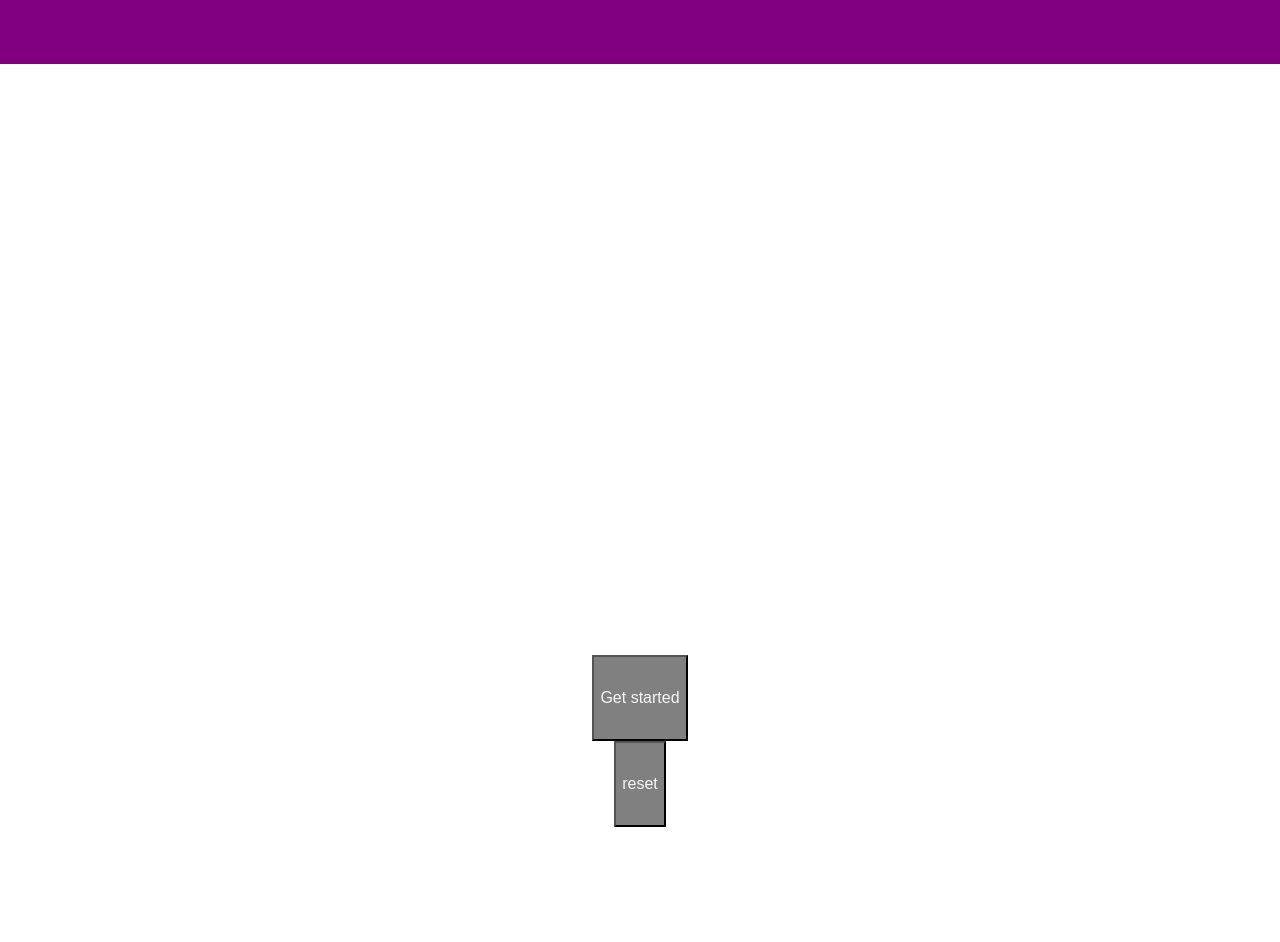
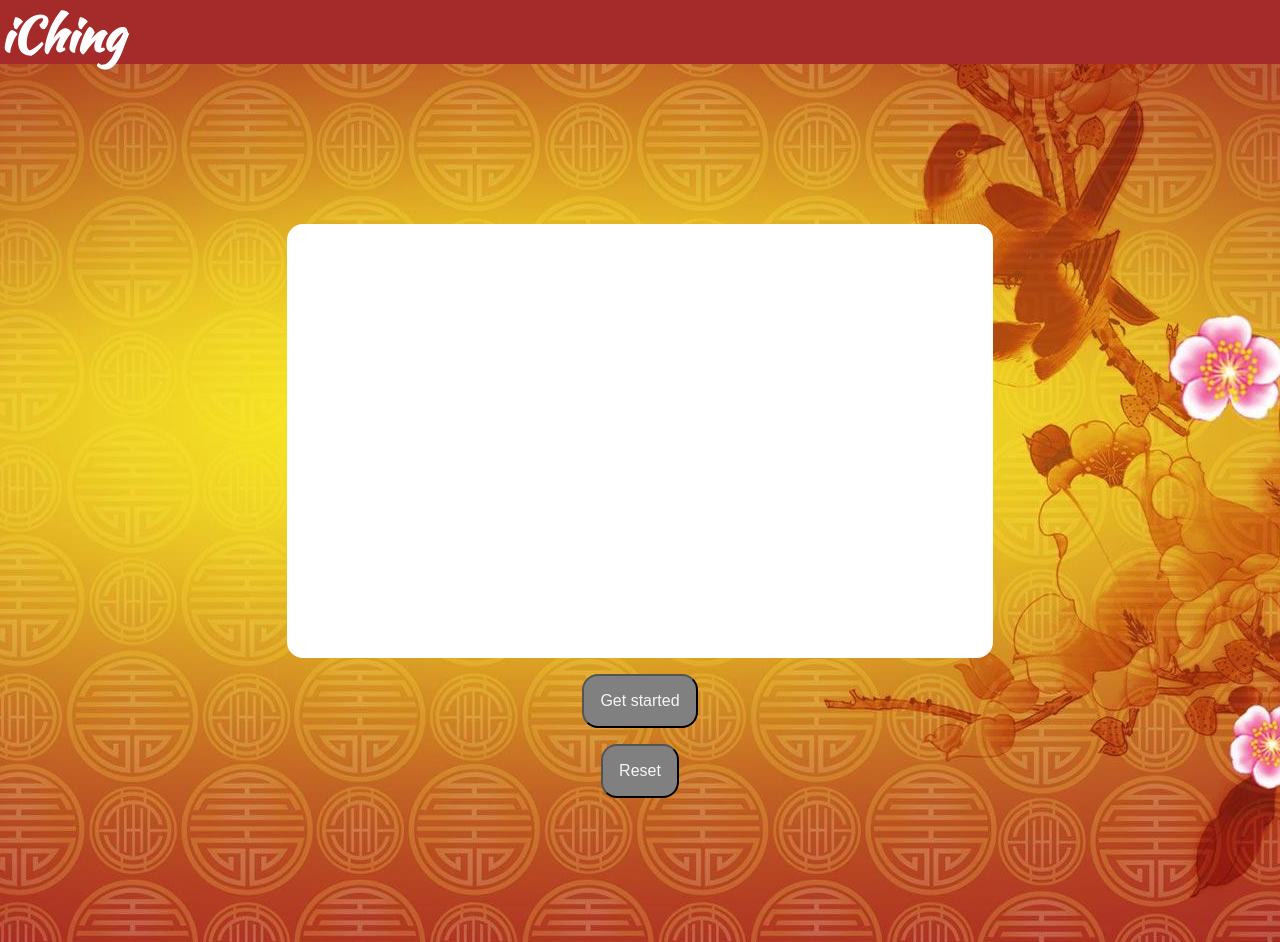
Before and after one commit to lotusgraham/ichingtool, a plain HTML site: page index.html in a window 1280 px wide. Drawn offline with nearby package versions, Linux system fonts and the light colour scheme.

Commit message:
change background. add button styles, and header.

```diff
--- a/css/main.css
+++ b/css/main.css
@@ -1,28 +1,46 @@
+@import url(https://fonts.googleapis.com/css?family=Kaushan+Script);
+
 header {
 padding:0;
 margin:0;
 border:0;
-background-color:purple;
+background-color:brown;
 height: 4rem;
-width: 100%
+width: 100%;
+margin-bottom: 10rem;
+}
+
+h1{
+  margin:0 auto;
+  font-family: 'Kaushan Script';
+  text-align: center;
+  position: fixed;
+  color:white;
+  font-size:3rem;
+}
+
+body{
+  background: url(../images/bg.jpg) no-repeat center center fixed;
 }
 
 div.hexblock{
+  border-radius: 1rem;
     display: block;
     text-align: center;
-    margin: 10rem auto;
+    margin: 0 auto;
     width: 700;
     max-width: 700px;
     border: 3px solid white;
     line-height: 5;
     background-color: white;
+    margin-bottom: 1rem;
 }
 
 div.changingdot{
   height: 2rem;
   float: left;
 display: block;
-width: 4%;
+width: 5%;
 background-color: gray;
 margin: 0 7%;
 height: 2rem;
@@ -33,7 +51,7 @@ div.changingdot-hidden{
   height: 2rem;
   float: left;
 display: block;
-width: 4%;
+width: 5%;
 background-color: white;
 margin: 0 7%;
 height: 2rem;
@@ -65,11 +83,16 @@ li{
 }
 
 button{
+  border-radius: 1rem;
   text-transform: center;
   display: block;
-  margin:0 auto;
+  margin:1rem auto;
   background-color: gray;
 color: whitesmoke;
+padding:1rem;
+}
+#resetbutton{
+  margin-bottom: 9rem;
 }
 
 .twosolidlines > div.lines {
@@ -88,7 +111,7 @@ color: whitesmoke;
   width: 40%;
   border-radius: 25px;
   margin: auto;
-  margin-right:1%;
+  margin-right:0;
 }
 
 .left{
@@ -98,7 +121,7 @@ color: whitesmoke;
   width: 40%;
   border-radius: 25px;
   margin: auto;
-  margin-right:1%;
+  margin-right:0;
 }
 
 .right{
@@ -108,7 +131,7 @@ color: whitesmoke;
   width: 40%;
   border-radius: 25px;
   margin: auto;
-  margin-left: 1%;
+  margin-left: 0;
 
 }
 
--- a/index.html
+++ b/index.html
@@ -7,7 +7,7 @@
   <link rel="stylesheet" href="css/main.css"></link>
 </head>
 <body>
-  <header></header>
+  <header><h1>iChing  </h1></header>
   <div class="hexblock">
 
     <ul id="hexagram">
@@ -18,94 +18,12 @@
       <li id="line5" class="outerline"></li>
       <li id="line6" class="outerline"></li>
     </ul>
-
+</div>
     <button id="startbutton">
     Get started
     </button>
 
-    <button id="resetbutton">reset</button>
-
-  <!-- <ul>
-
-    <li class="outerline twobrokenlines">
-      <div class="lines">
-        <div class="linebreak"></div>
-      </div>
-      <div class="changingdot-hidden"></div>
-      <div class="lines">
-        <div class="linebreak"></div>
-      </div>
-    </li>
-
-
-  <div class="twosolidlines">
-  <li class="outerline">
-    <div class="lines"></div>
-    <div class="changingdot-hidden"></div>
-    <div class="lines"></div>
-  </li>
-</div>
-
-<!-Two Solid Lines -->
-<!--
-<section id="one">
-  <div class="twosolidlines">
-
-  <li class="outerline">
-    <div class="lines"></div>
-    <div class="changingdot-hidden"></div>
-    <div class="lines"></div>
-  </li>
-  </div>
-</section> -->
-
-<!--  Solid Left -Changing Dot- Broken Right -->
-<!--
-<section id="two">
-  <li class="outerline">
-    <div class="lines left"></div>
-  <div class="changingdot"></div>
-  <div class="lines right">
-      <div class="linebreak"></div>
-    </div>
-  </li>
-</section>
-
- Two Broken Lines -->
-<!--
-<section id="three">
-  <div class="twobrokenlines">
-    <li class="outerline">
-      <div class="lines">
-        <div class="linebreak"></div>
-      </div>
-      <div class="changingdot-hidden"></div>
-      <div class="lines">
-        <div class="linebreak"></div>
-      </div>
-    </li>
-  </div>
-</section> -->
-
-<!-- Broken Left -Changing Dot- Solid Right -->
-<!--
-<section id="four">
-  <li class="outerline">
-    <div class="lines left">
-      <div class="linebreak"></div>
-    </div>
-    <div class="changingdot"></div>
-    <div class="lines right"></div>
-  </li>
-</section>
-
-</ul> -->
-
-<!-- Start Button -->
-
-  <!-- </div>
-  <div></div>
-</div> -->
+    <button id="resetbutton">Reset</button>
 
 <script src="https://ajax.googleapis.com/ajax/libs/jquery/2.2.0/jquery.min.js"></script>
   <script type="text/javascript" src="js/app.js"></script>
```
Also changed, not shown: js/app.js (+6 -6 lines), images/bg.jpg (added).
